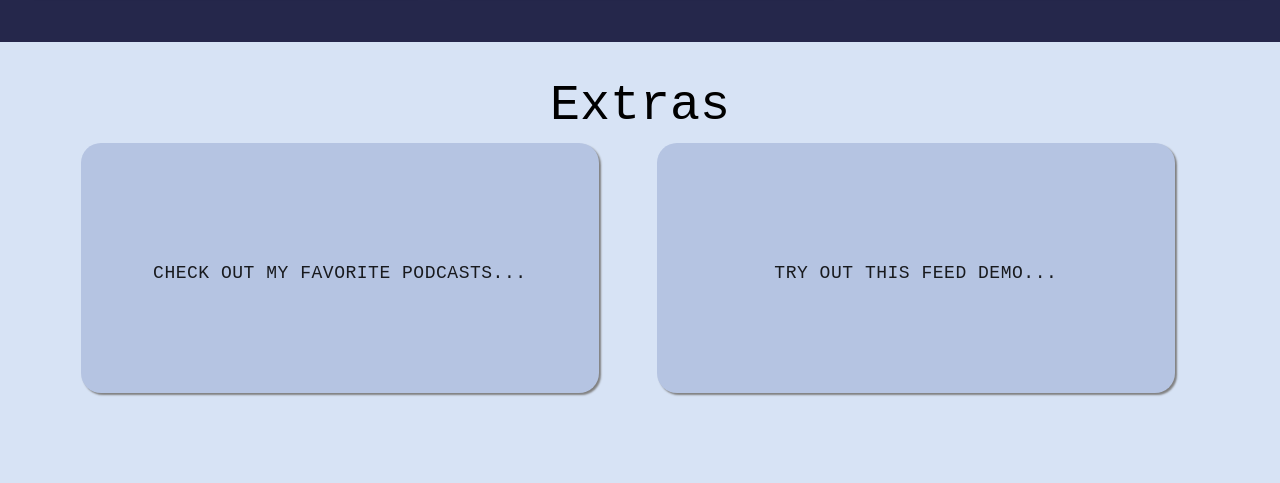
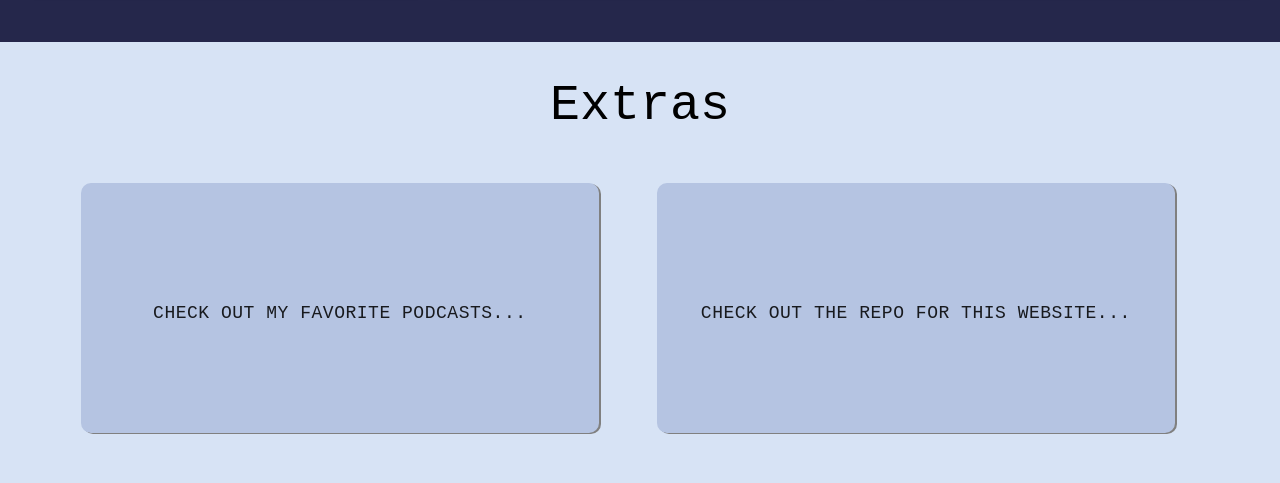
Before and after one commit to jlaprade33/personal-react, a React (Create React App) app: page /#/ in a window 1280 px wide. Shown: the part 1229-1712 px from the top of the page. Built offline with nearby package versions, Linux system fonts and the light colour scheme.

Commit message:
updated styling and changed button to go to repo

```diff
--- a/src/components/MainPage/MainPage.js
+++ b/src/components/MainPage/MainPage.js
@@ -126,10 +126,10 @@ const useStyles = makeStyles(theme => ({
         flexFlow: 'row',
         flexWrap: 'wrap',
         margin: 'auto',
-        boxShadow: '2px 2px 2px 0px gray',
+        boxShadow: '2px 1px 0px gray',
         fontSize: 18,
         textAlign: 'center',
-        borderRadius: 20,
+        borderRadius: 10,
         padding: '4% 2% 2% 2%',
         backgroundColor: "#B5C4E2",
         [theme.breakpoints.down('xs')]:{
@@ -149,6 +149,7 @@ const useStyles = makeStyles(theme => ({
     extrasText: {
         fontSize: 50,
         fontWeight: 500,
+        paddingBottom: 40,
         color: 'black',
         textAlign: 'center',
         width: '100%',
@@ -252,7 +253,7 @@ const MainPage = () => {
                             <div className={classes.extrasText} >Extras</div>
                         </div>
                         <Link className={classes.link} to='/podcasts' style={{textDecoration: 'none', color:"black"}}><Button className={classes.extraDivs}>Check out my favorite podcasts...</Button></Link>
-                        <Link className={classes.link} to='/feed' style={{textDecoration: 'none', color:"black"}}><Button className={classes.extraDivs}>Try out this feed demo... </Button></Link>
+                        <a className={classes.link} href='https://github.com/jlaprade33/personal-react/tree/dev' style={{textDecoration: 'none', color:"black"}}><Button className={classes.extraDivs}>Check out the repo for this website... </Button></a>
                     </div>
                 </div>
             </div>
```
